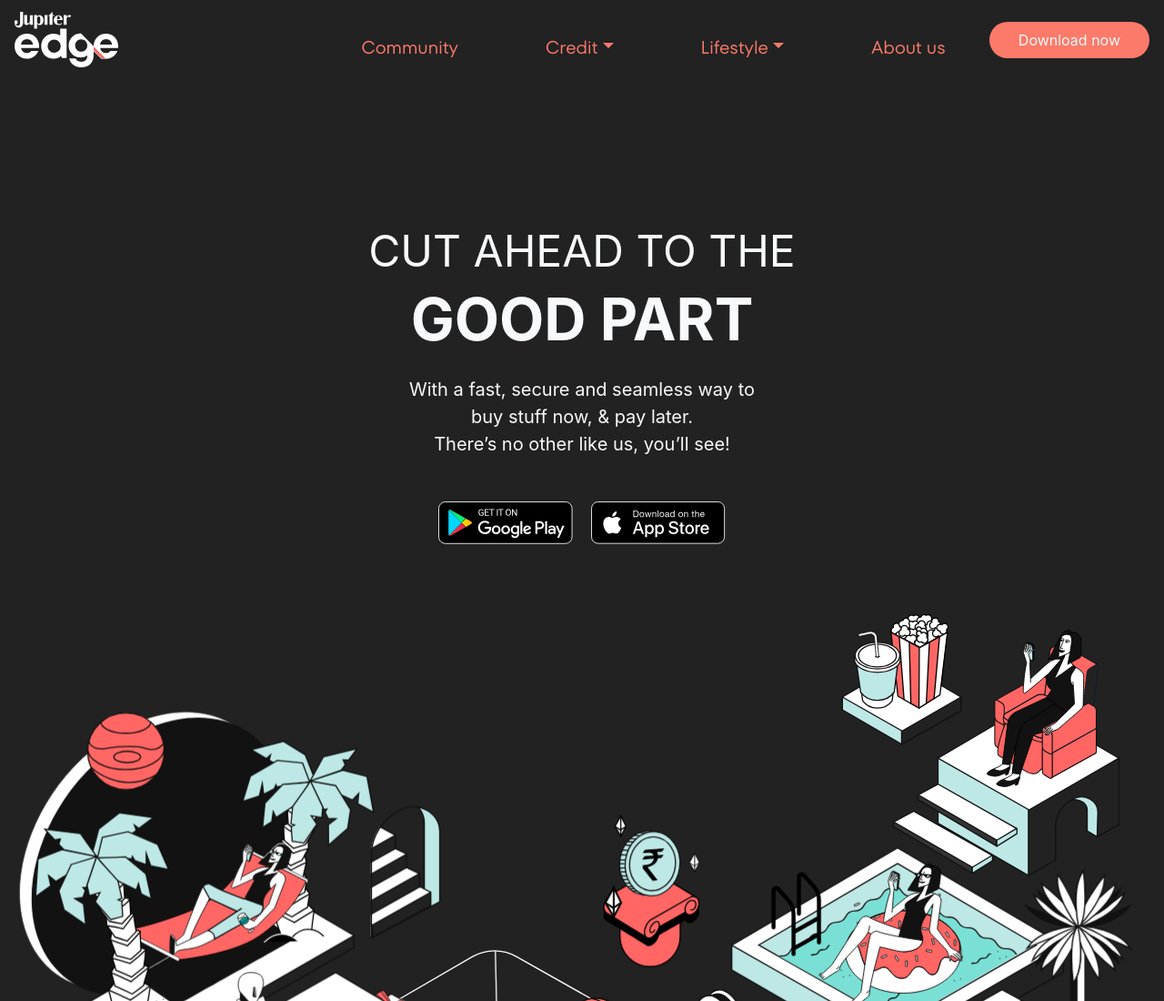
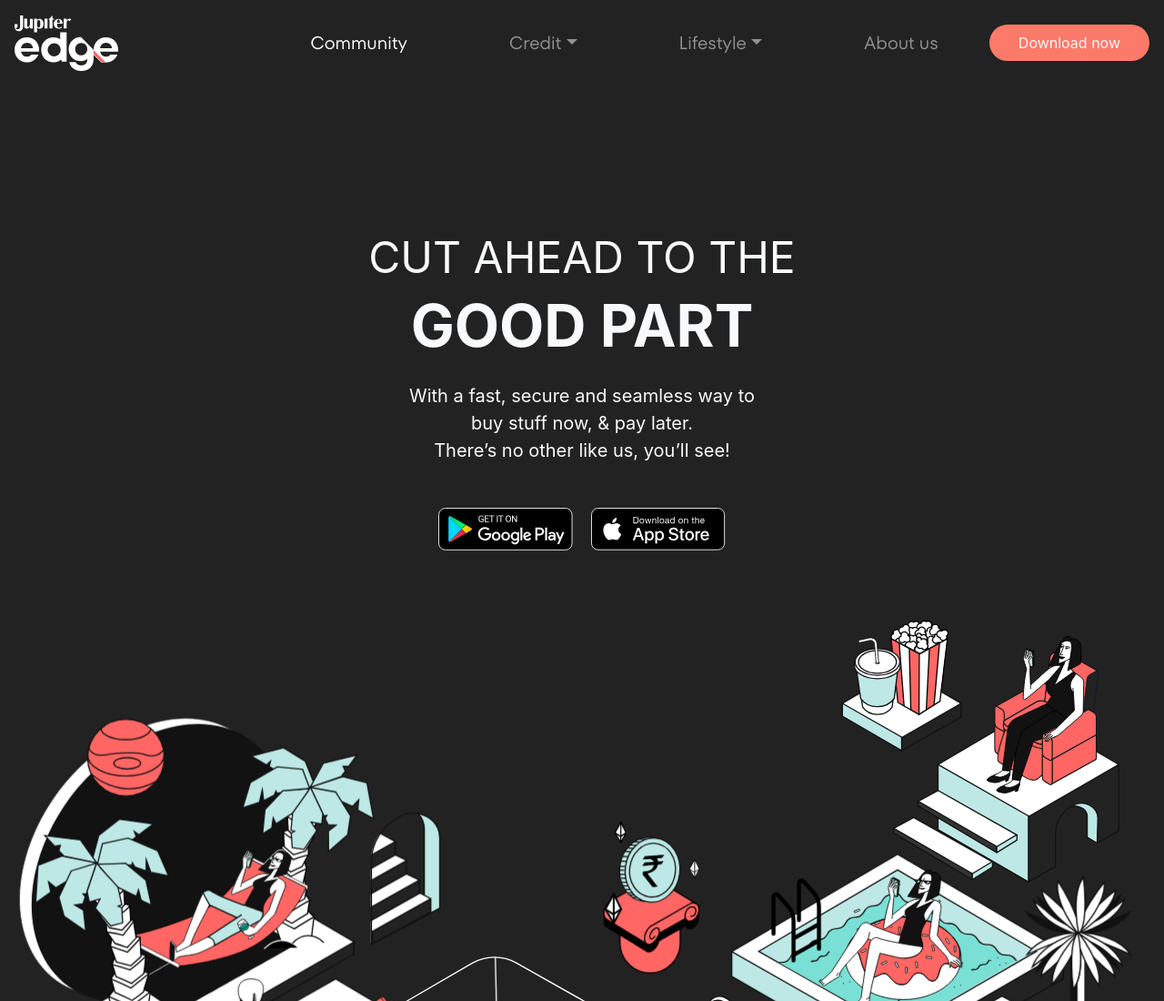
Before and after one commit to Prashant-Mohania/jupiter-edge, a plain HTML site: page index.html in a window 1280 px wide. Shown: the top 1100 px of the page at 91% size. Drawn offline with nearby package versions, Linux system fonts and the light colour scheme; a script that the page names is missing.

Commit message:
nav res bug fix

```diff
--- a/index.html
+++ b/index.html
@@ -30,12 +30,14 @@
       integrity="sha384-Gn5384xqQ1aoWXA+058RXPxPg6fy4IWvTNh0E263XmFcJlSAwiGgFAW/dAiS6JXm"
       crossorigin="anonymous"
     />
+
+    <script src="https://cdn.jsdelivr.net/npm/@popperjs/core@2.10.2/dist/umd/popper.min.js" integrity="sha384-7+zCNj/IqJ95wo16oMtfsKbZ9ccEh31eOz1HGyDuCQ6wgnyJNSYdrPa03rtR1zdB" crossorigin="anonymous"></script>
+    <script src="https://cdn.jsdelivr.net/npm/bootstrap@5.1.3/dist/js/bootstrap.min.js" integrity="sha384-QJHtvGhmr9XOIpI6YVutG+2QOK9T+ZnN4kzFN1RtK3zEFEIsxhlmWl5/YESvpZ13" crossorigin="anonymous"></script>
   </head>
   <body style="background-color: #222">
     <div></div>
     <header class="header">
-      <div class="cnt">
-        <nav class="navbar navbar-expand-lg">
+        <nav class="navbar navbar-expand-lg navbar-dark">
           <img src="assets/img/logo.svg" alt="logo" class="logo navbar-brand" />
           <button
             class="btn-default font-wt-400 btn-res text-light"
@@ -65,33 +67,32 @@
           >
             <ul class="navbar-nav">
               <li class="nav-item mt-3">
-                <a class="text-red sm-text mx-5 text-decoration-none" href="#"
+                <a class="text-red nav-link sm-text mx-5 text-decoration-none active" href="#"
                   >Community</a
                 >
               </li>
               <li class="nav-item dropdown mt-3">
                 <a
-                  class="text-red dropdown-toggle mx-5 sm-text mx-5 text-decoration-none"
+                  class="text-red nav-link dropdown-toggle mx-5 sm-text mx-5 text-decoration-none"
                   href="#"
                   >Credit</a
                 >
               </li>
               <li class="nav-item dropdown mt-3">
                 <a
-                  class="text-red dropdown-toggle sm-text mx-5 text-decoration-none"
+                  class="text-red nav-link dropdown-toggle sm-text mx-5 text-decoration-none"
                   href="#"
                   >Lifestyle</a
                 >
               </li>
               <li class="nav-item mt-3">
                 <a
-                  class="text-red sm-text mx-5 red-text text-decoration-none"
+                  class="text-red nav-link sm-text mx-5 red-text text-decoration-none"
                   href="#"
                   >About us</a
                 >
               </li>
             </ul>
-            <!-- <div class="mx-5"></div> -->
             <button
               type="button"
               class="btn-default text-light font-wt-400 res-btn"
```
